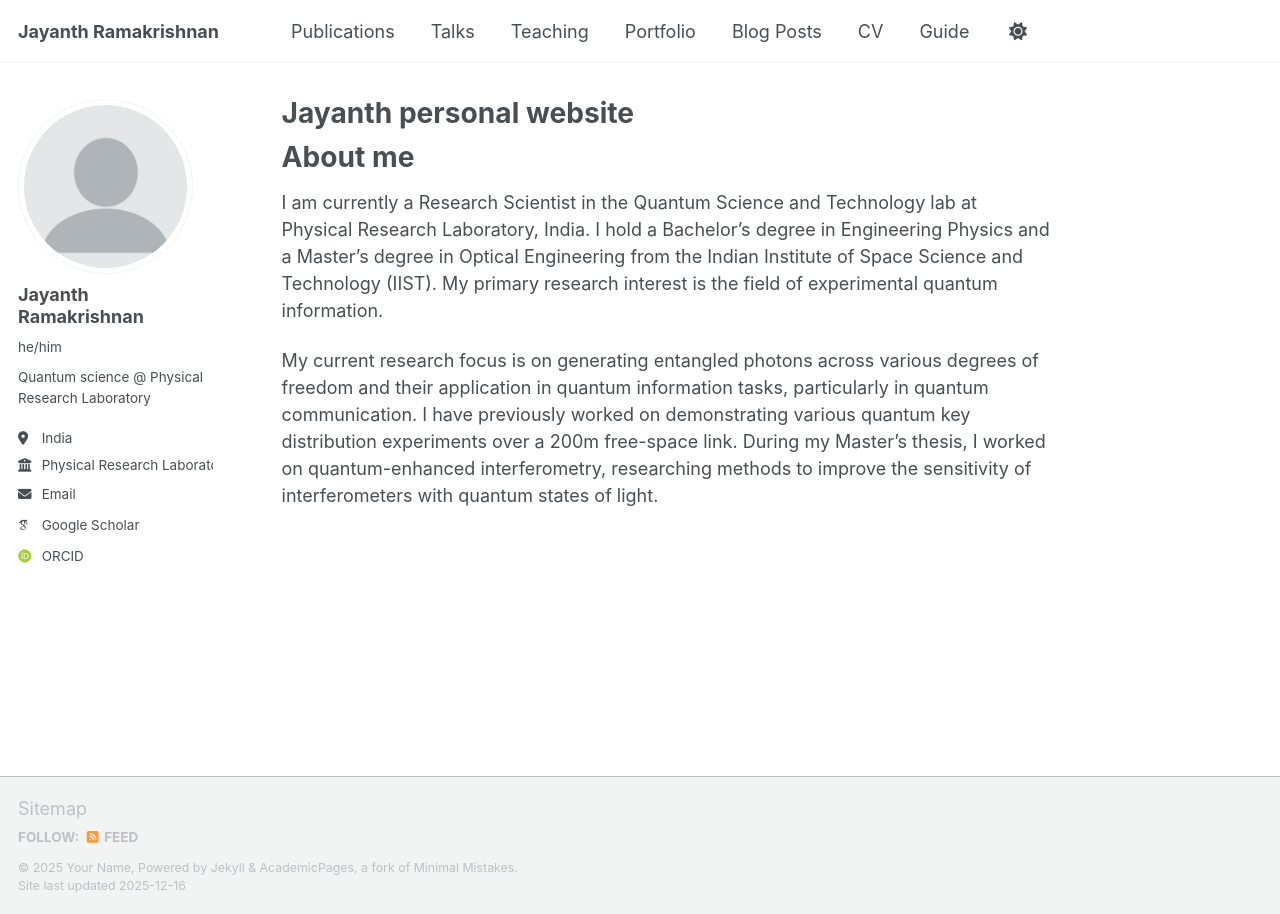
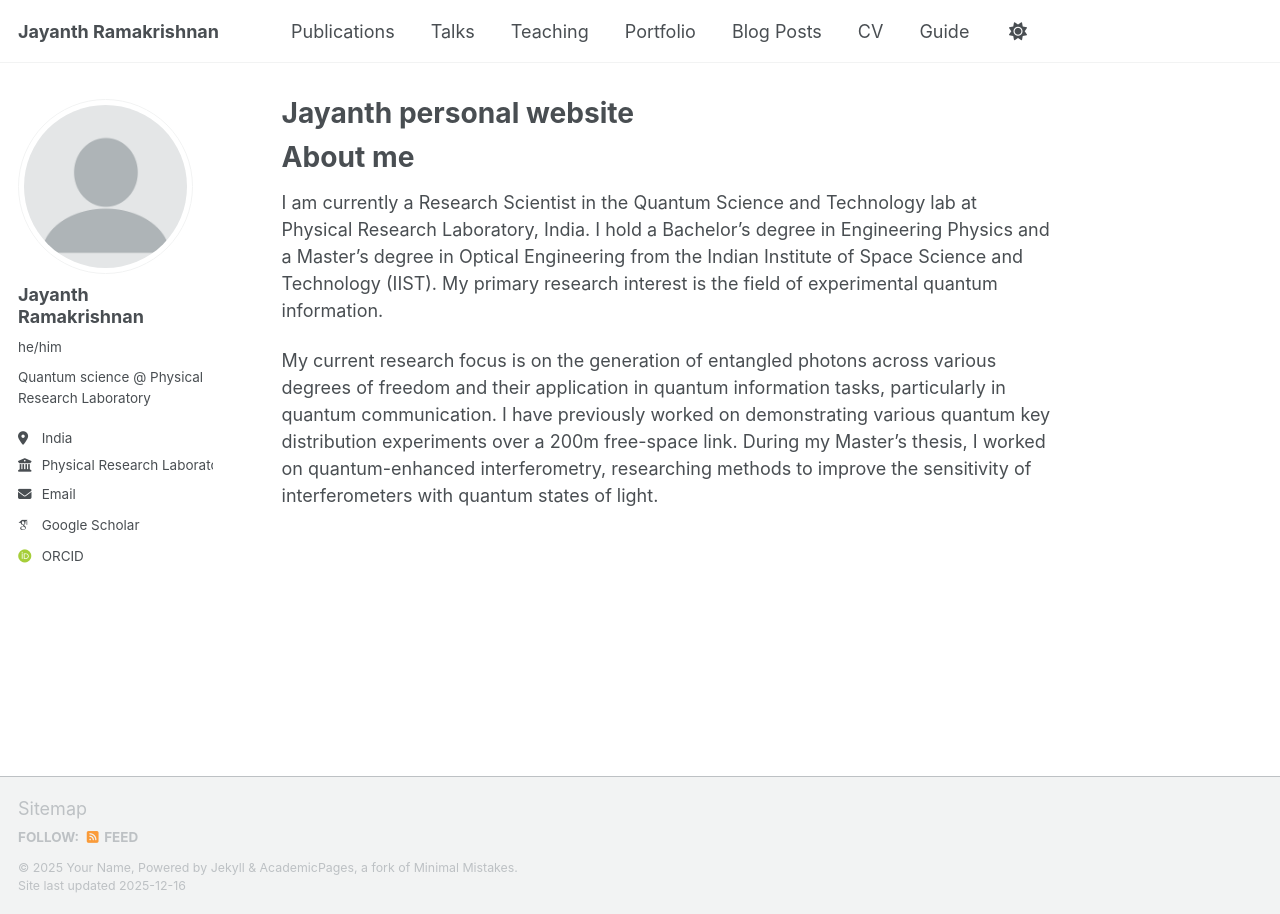
Before and after one commit to jayheme/jayheme.github.io, a Jekyll site: the page built from _pages/about.md, in a window 1280 px wide. Built offline with Jekyll 4.4.1, drawn with Linux system fonts in a browser that asks for light colours; some web fonts are replaced; a script that is not in the unit is left out.

Commit message:
Update about.md

```diff
--- a/_pages/about.md
+++ b/_pages/about.md
@@ -11,4 +11,4 @@ About me
 ======
 I am currently a Research Scientist in the Quantum Science and Technology lab at Physical Research Laboratory, India. I hold a Bachelor's degree in Engineering Physics and a Master’s degree in Optical Engineering from the Indian Institute of Space Science and Technology (IIST). My primary research interest is the field of experimental quantum information.
 
-My current research focus is on generating entangled photons across various degrees of freedom and their application in quantum information tasks, particularly in quantum communication. I have previously worked on demonstrating various quantum key distribution experiments over a 200m free-space link. During my Master's thesis, I worked on quantum-enhanced interferometry, researching methods to improve the sensitivity of interferometers with quantum states of light.
+My current research focus is on the generation of entangled photons across various degrees of freedom and their application in quantum information tasks, particularly in quantum communication. I have previously worked on demonstrating various quantum key distribution experiments over a 200m free-space link. During my Master's thesis, I worked on quantum-enhanced interferometry, researching methods to improve the sensitivity of interferometers with quantum states of light.
```
